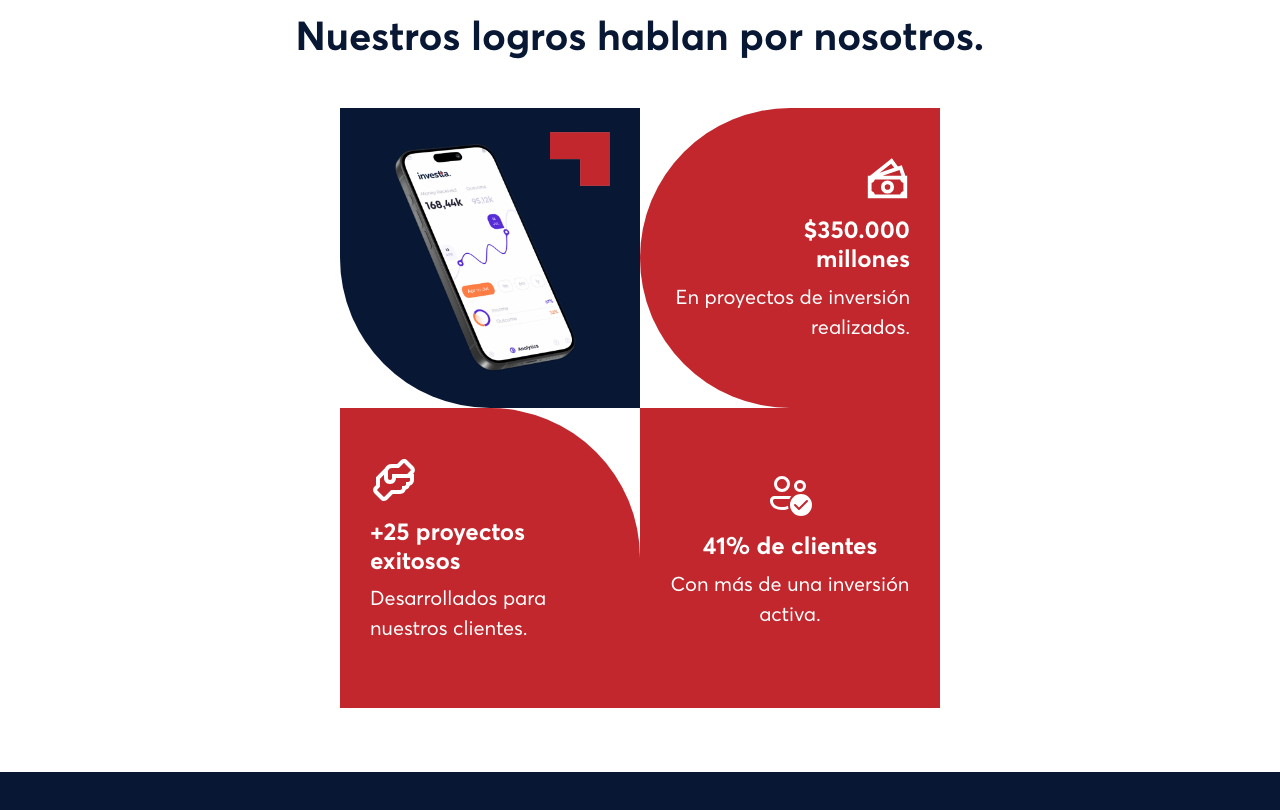
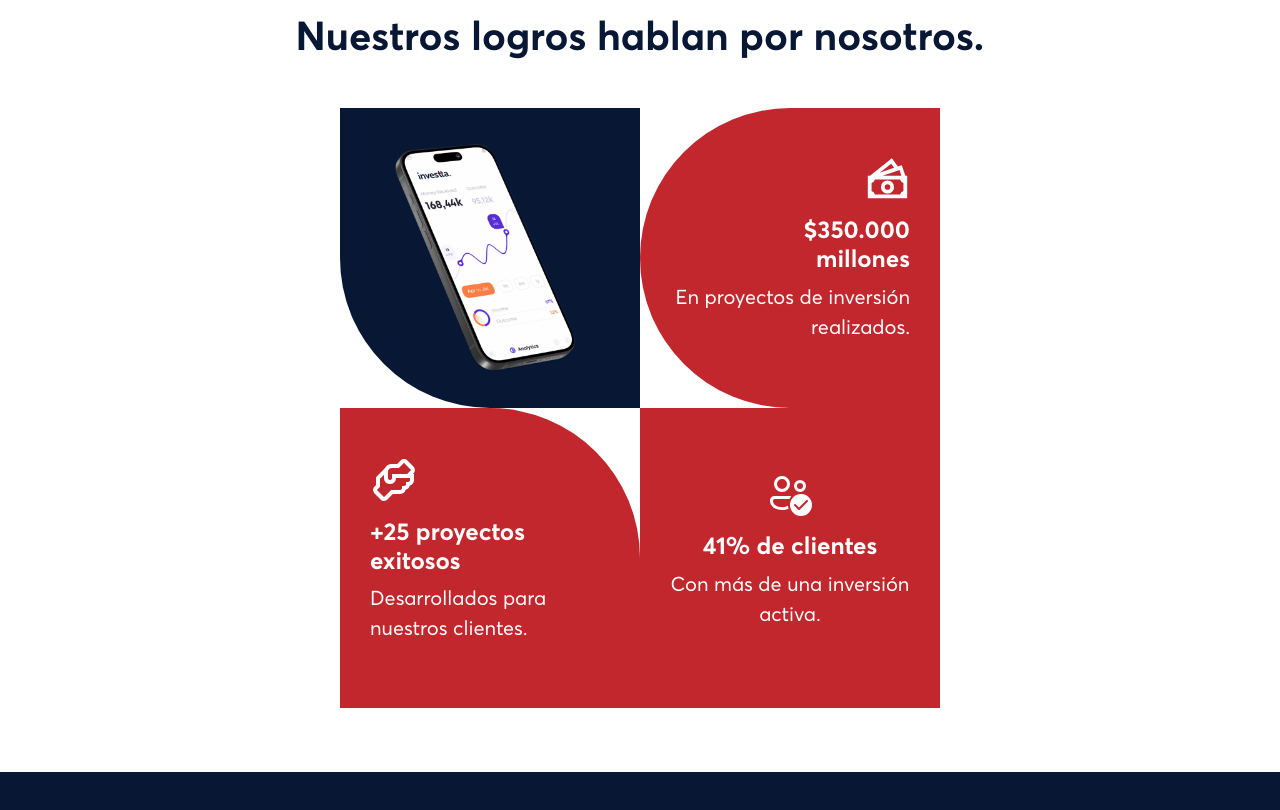
Before and after one commit to DanielFJP/investta-Landing-Page, a plain HTML site: page index.html in a window 1280 px wide. Shown: the part 2220-3030 px from the top of the page. Drawn offline with nearby package versions, Linux system fonts and the light colour scheme.

Commit message:
nuevo commit

```diff
--- a/index.html
+++ b/index.html
@@ -182,7 +182,7 @@
     <div class="cuadros">
         <div class="cuadro col-6" id="cua1">
             <img src="/img/AppMobileImage.webp" alt="app-mobile" class="mobile">
-            <img src="/img/flecha_roja.png" alt="flecha roja" class="flecha">
+
         </div>
         <div class="cuadro col-6" id="cua2">
             <svg xmlns="http://www.w3.org/2000/svg" width="45" height="45" viewBox="0 0 24 24"><path fill="white" d="M12 12.5a3.5 3.5 0 1 0 0 7a3.5 3.5 0 0 0 0-7M10.5 16a1.5 1.5 0 1 1 3 0a1.5 1.5 0 0 1-3 0"/><path fill="white" d="M17.526 5.116L14.347.659L2.658 9.997L2.01 9.99V10H1.5v12h21V10h-.962l-1.914-5.599zM19.425 10H9.397l7.469-2.546l1.522-.487zM15.55 5.79L7.84 8.418l6.106-4.878zM3.5 18.169v-4.34A3 3 0 0 0 5.33 12h13.34a3 3 0 0 0 1.83 1.83v4.34A3 3 0 0 0 18.67 20H5.332A3.01 3.01 0 0 0 3.5 18.169"/></svg>
```
